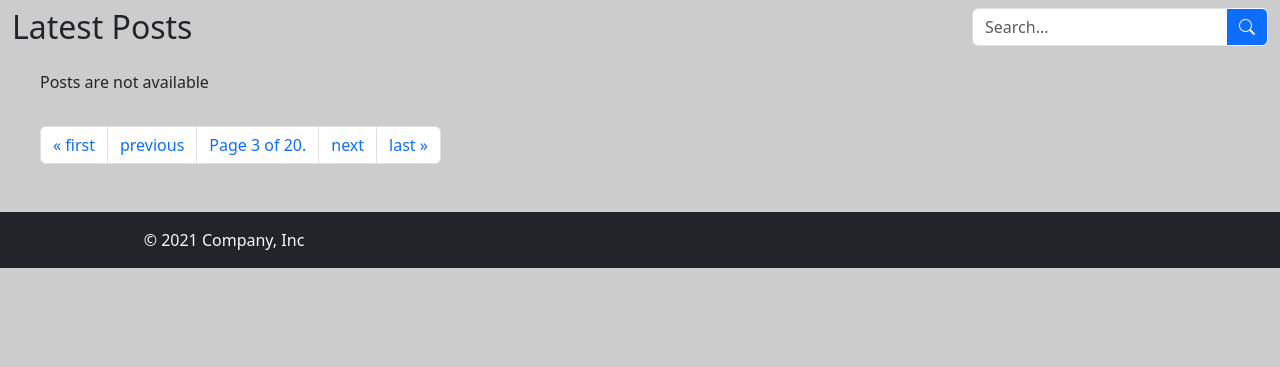
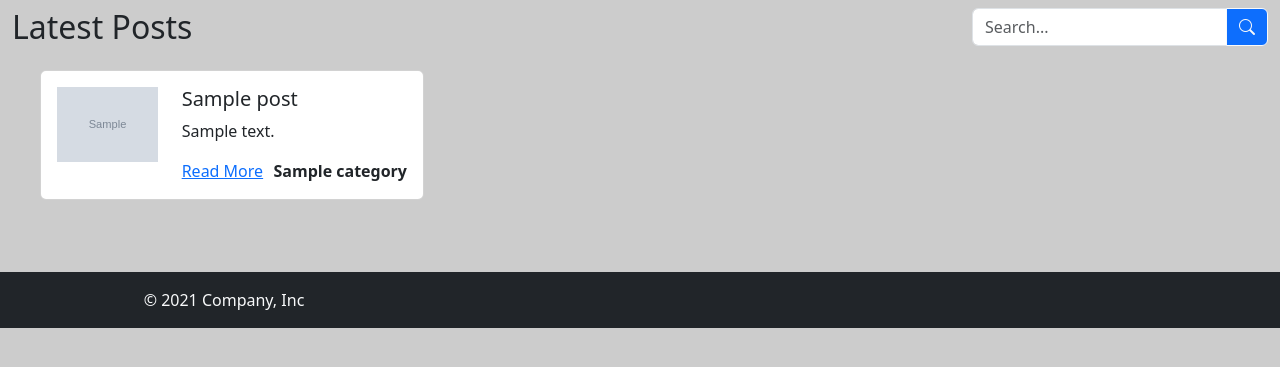
Before and after one commit to ramlanrinos/django-practice, a Django app: page /blog/ in a window 1280 px wide. Shown: the part 74-441 px from the top of the page. Run offline with Django 5.2, Linux system fonts and the light colour scheme; tables that the repository leaves empty hold one stand-in row (values such as "Sample post"); grey boxes marked "Sample" are stand-in pictures; some libraries are stand-ins or nearby versions.

Commit message:
make paginator as interactive

```diff
--- a/blog/templates/index.html
+++ b/blog/templates/index.html
@@ -17,8 +17,8 @@
         </div>
         <div class="row m-3">
 
-            {%if posts%}
-                {%for post in posts%}
+            {%if page_obj%}
+                {%for post in page_obj%}
                     <div class="col-4 mb-4">
                         <div class="card">
                             <div class="card-body">
@@ -39,38 +39,42 @@
                         </div>
                     </div>
                 {% endfor %}
-            {%else%}
-                <p>Posts are not available</p>
-            {%endif%}
-
                     <div class="col-12 my-3">
+                        {%if page_obj.has_other_pages%}
                             <nav aria-label="Page navigation">
                                 <ul class="pagination">
+                                    {%if page_obj.has_previous%}
                                         <li class="page-item">
                                             <a class="page-link" href="?page=1" aria-label="First">
                                                 <span aria-hidden="true">&laquo; first</span>
                                             </a>
                                         </li>
                                         <li class="page-item">
-                            <a class="page-link" href="?page=1" aria-label="Previous">
+                                            <a class="page-link" href="?page={{page_obj.previous_page_number}}" aria-label="Previous">
                                                 <span aria-hidden="true">previous</span>
                                             </a>
                                         </li>
-                        <li class="page-item"><span class="page-link">Page 3 of 20.</span></li>
+                                    {%endif%}
+                                    <li class="page-item"><span class="page-link">Page {{page_obj.number}} of {{page_obj.paginator.num_pages}}.</span></li>
+                                    {%if page_obj.has_next%}
                                         <li class="page-item">
-                            <a class="page-link" href="?page=4" aria-label="Next">
+                                            <a class="page-link" href="?page={{page_obj.next_page_number}}" aria-label="Next">
                                                 <span aria-hidden="true">next</span>
                                             </a>
                                         </li>
                                         <li class="page-item">
-                            <a class="page-link" href="?page=20" aria-label="Last">
+                                            <a class="page-link" href="?page={{page_obj.paginator.num_pages}}" aria-label="Last">
                                                 <span aria-hidden="true">last &raquo;</span>
                                             </a>
                                         </li>
+                                    {%endif%}
                                 </ul>
                             </nav>
-
+                        {%endif%}
                     </div>
+            {%else%}
+                <p>Posts are not available</p>
+            {%endif%}
         </div>
         <div class="row">
 
```
Lines whose indentation alone changed are shown as unchanged.
